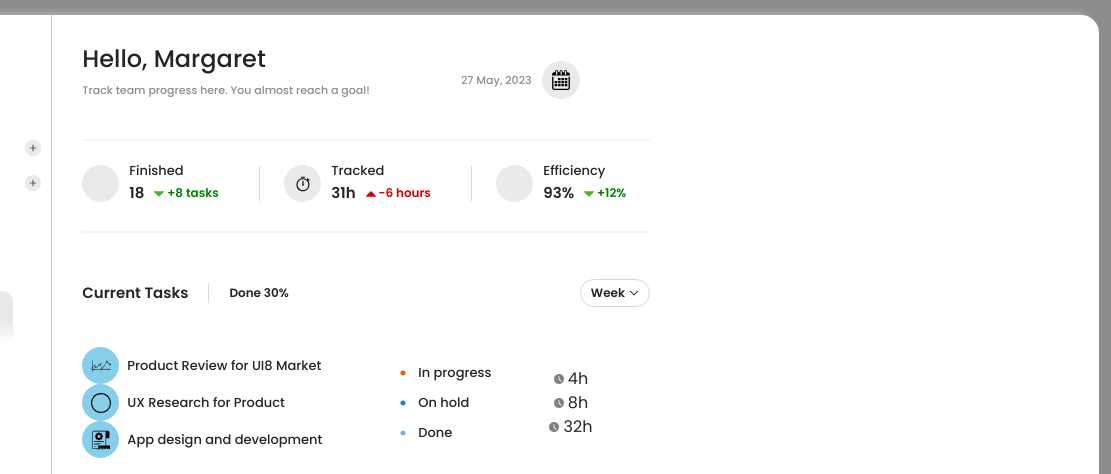
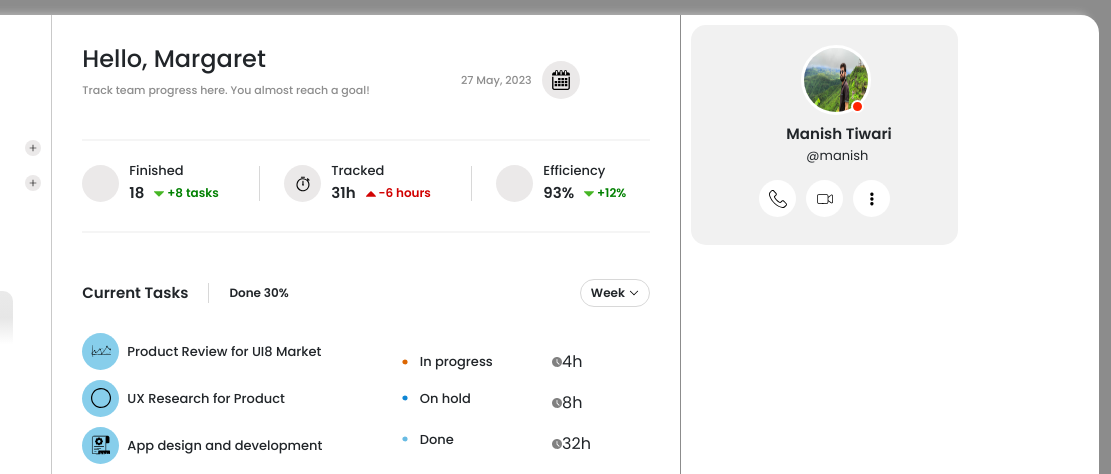
Before and after one commit to vipCodeError/practise_frontent, a plain HTML site: page index.html in a window 1280 px wide. Shown: the top 474 px of the page, 169-1280 px from the left. Drawn offline with nearby package versions, Linux system fonts and the light colour scheme.

Commit message:
Current task & half chat section has been done

```diff
--- a/index.css
+++ b/index.css
@@ -371,7 +371,7 @@ body {
 .performance_desc{
   display: flex;
   justify-content: space-between;
-  margin-top: 20px;
+  margin-top: 10px;
   text-align: center;
   align-items: center;
 }
@@ -412,7 +412,97 @@ body {
 .time_desc img, .dotted img{
   height: 10px;
 }
-.margin_desc{
-  margin-top: 15px;
-  margin-bottom: 15px;
+.progress_time_desc{
+  display: flex;
+  flex-direction: column;
+  align-items: start;
 }
+.time_desc{
+  display: flex;
+  height: 31px;
+  text-align: center;
+  justify-content: center;
+  align-items: center;
+  margin-top: 10px;
+}
+.height_adj{
+  height: 31px;
+  padding-bottom: 11px;
+}
+.hold_height{
+  height: 31px;
+}
+.done_height{
+  height: 31px;
+  padding-top: 20px;
+}
+.product_margin{
+  margin-top: 40px;
+  margin-bottom: 10px;
+}
+.vertical{
+  border-right: 1px solid #8c8c8c;
+  height: 100%;
+}
+
+
+/* Portfolio CSS */
+
+.profile_div{
+  width: 85%;
+  height: 220px;
+  background-color: #f1f1f1;
+  margin: 10px;
+  border-radius: 15px;
+  justify-content: center;
+  padding-top: 20px;
+}
+.profile_details img{
+  border-radius: 50%;
+  height: 70px;
+  width: 70px;
+  border: 3px solid #fff;
+  margin-left: 110px;
+}
+.active_or_not{
+  width: 13px;
+  height: 13px;
+  border: 2px solid #fff;
+  border-radius: 50%;
+  background-color: #ff2400;
+  margin-left: 160px;
+  margin-top: -15px;
+  position: absolute;
+  z-index: 1;
+}
+.portfolio_call_Details{
+  display: flex;
+  justify-content: center;
+  margin-top: 10px;
+}
+.portfolio_icon{
+  width: 37px;
+  height: 37px;
+  border-radius: 50%;
+  background-color: #fff;
+  display: flex;
+  justify-content: center;
+  text-align: center;
+  margin: 5px;
+}
+.portfolio_icon img{
+  height: 18px;
+}
+.portfolio_img_adj{
+  align-items: center;
+}
+.profile_name{
+  font-size: 15px;
+  font-weight: 800;
+  margin-left: 95px;
+  margin-top: 8px;
+}
+.portfolio_id{
+  font-size: 13px;
+  margin-left: 115px;
+}
--- a/index.html
+++ b/index.html
@@ -232,7 +232,7 @@
                                 Product Review for UI8 Market
                             </span>
                         </div>
-                        <div class="product_review">
+                        <div class="product_review" style="margin-top: 10px; margin-bottom: 10px;">
                             <div class="product_icon">
                                 <img src="images/main_bottom_img/Circle.svg" alt="">
                             </div>
@@ -249,28 +249,28 @@
                             </span>
                         </div>
                     </div>
-                    <div class="progress_desc margin_desc">
-                        <div class="progress_items progress_icon_img">
+                    <div class="progress_desc ">
+                        <div class="progress_items progress_icon_img  height_adj">
                             <img src="images/main_bottom_img/full-stop.svg" alt="">
                             <span>In progress</span>
                         </div>
-                        <div class="progress_items progress_icon_img">
+                        <div class="progress_items progress_icon_img hold_height">
                             <img src="images/main_bottom_img/full-stop-2.svg" alt="">
                             <span>On hold</span>
                         </div>
-                        <div class="progress_items progress_icon_img">
+                        <div class="progress_items progress_icon_img done_height">
                             <img src="images/main_bottom_img/full-stop-3.svg" alt="">
                             <span>Done</span>
                         </div>
                     </div>
-                    <div class="progress_time_desc margin_desc">
-                        <div class="time_desc">
+                    <div class="progress_time_desc">
+                        <div class="time_desc height_adjest">
                             <img src="images/main_bottom_img/clock.svg" alt="">
                             <span>
                                 4h
                             </span>
                         </div>
-                        <div class="time_desc">
+                        <div class="time_desc pa_height">
                             <img src="images/main_bottom_img/clock.svg" alt="">
                             <span>
                                 8h
@@ -284,22 +284,46 @@
                         </div>
                     </div>
                     <div class="progress_status margin_desc">
-                        <div class="dotted">
+                        <div class="dotted time_desc height_adjest">
                             <img src="images/main_bottom_img/three_dot.svg" alt="">
                         </div>
-                        <div class="dotted">
+                        <div class="dotted time_desc pa_height">
                             <img src="images/main_bottom_img/three_dot.svg" alt="">
                         </div>
-                        <div class="dotted">
+                        <div class="dotted time_desc">
                             <img src="images/main_bottom_img/three_dot.svg" alt="">
                         </div>
                     </div>
+
                    </div>
                  </div>
                  </div>
+                 <div class="vertical"></div>
                 <!-- Third column -->
                 <div class="col-lg-3 col-md-3">
-
+                    <div class="profile_div">
+                        <div class="profile_details">
+                            <img src="images/portfolio_img/profile.jpg" alt="">
+                        </div>
+                        <div class="active_or_not"></div>
+                        <div class="profile_name">
+                            <span>Manish Tiwari</span>
+                        </div>
+                        <div class="portfolio_id">
+                            <span>@manish</span>
+                        </div>
+                        <div class="portfolio_call_Details">
+                        <div class="portfolio_call portfolio_icon portfolio_img_adj">
+                            <img src="images/portfolio_img/telephone.svg" alt="">
+                        </div>
+                        <div class="portfolio_video_call portfolio_icon portfolio_img_adj">
+                            <img src="images/portfolio_img/cam-recorder.svg" alt="">
+                        </div>
+                        <div class="portfolio_menu portfolio_icon portfolio_img_adj">
+                            <img src="images/portfolio_img/icons8-three-dots-30.svg" alt="">
+                        </div>
+                    </div>
+                </div>
                 </div>
             </div> <!--rounded-card-->
         </div> <!--container-fluid-->
```
Also changed, not shown: images/portfolio_img/cam-recorder.svg (added), images/portfolio_img/icons8-three-dots-30.svg (added), images/portfolio_img/profile.jpg (added), images/portfolio_img/telephone.svg (added).
